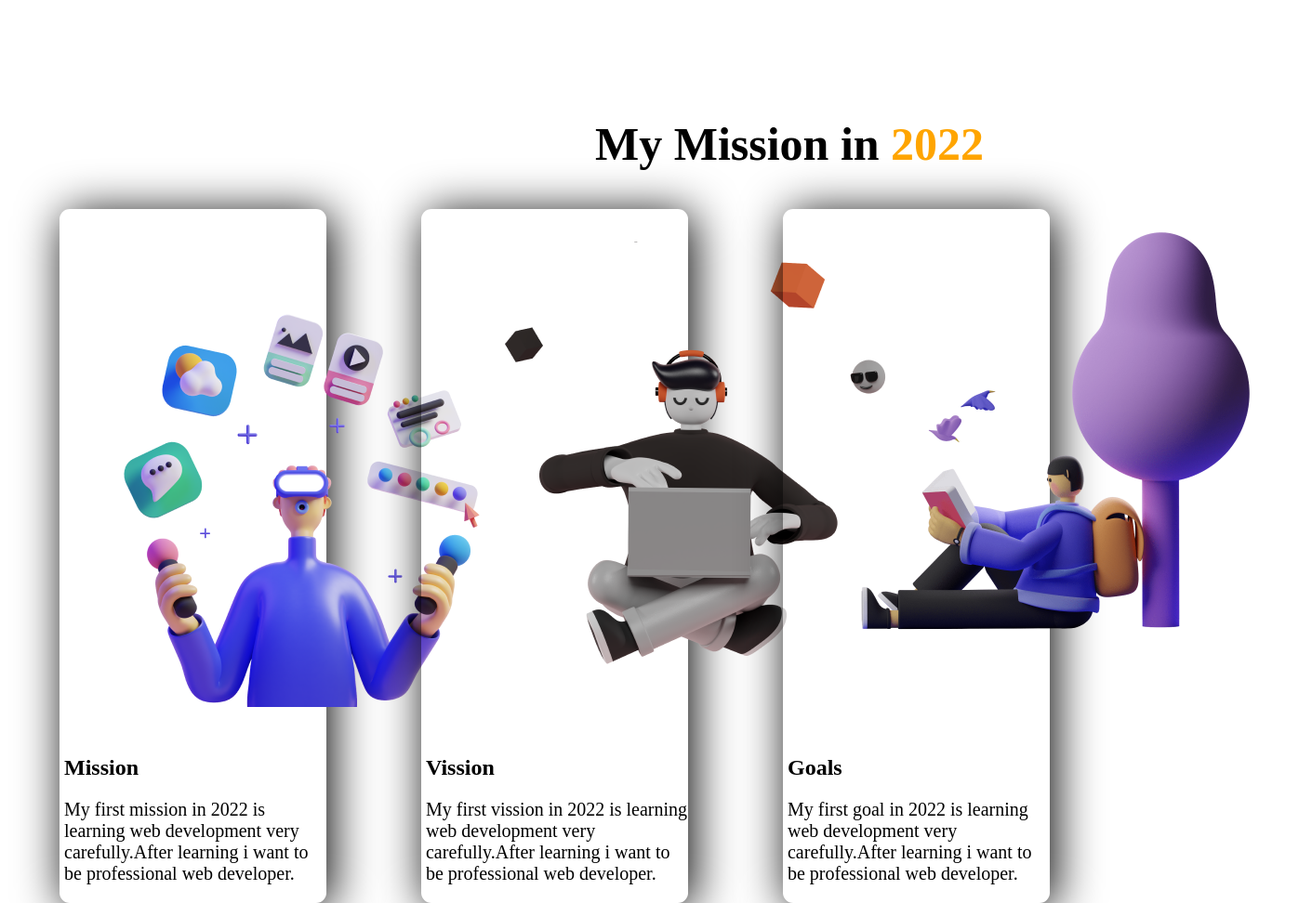
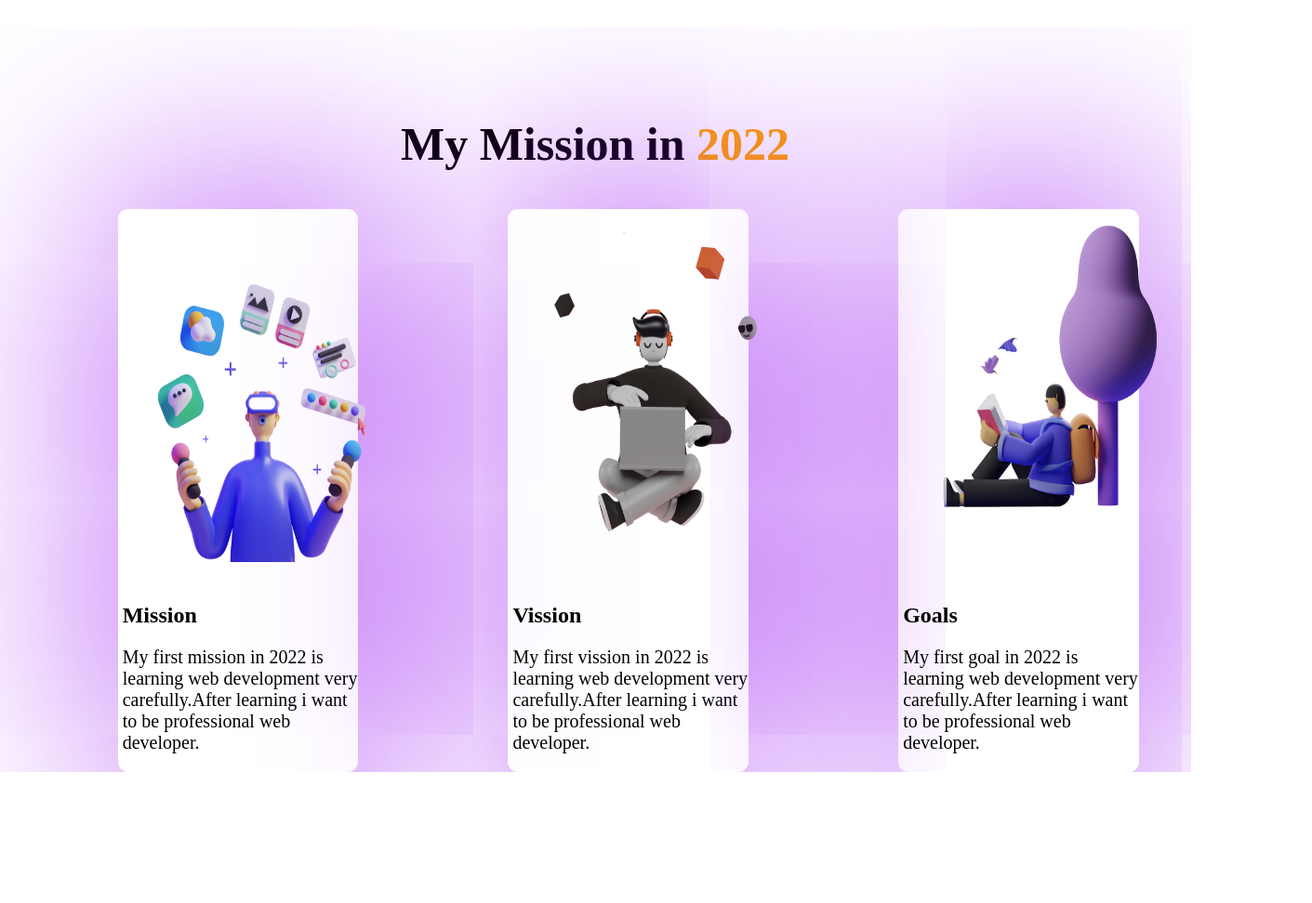
Before and after one commit to mdmamunor/mission-2022, a plain HTML site: page index.html in a window 1280 px wide. Shown: the part 480-1452 px from the top of the page at 93% size, 1411 px wide, since content can reach past the window. After the commit the page ends 1311 px from the top, so only its background shows below. Drawn offline with Linux system fonts and the light colour scheme.

Commit message:
top banner

```diff
--- a/index.html
+++ b/index.html
@@ -32,18 +32,18 @@
         </div>
     </section>
 
-    <section class="mission-area">
+    <section class="">
         <h1 id="text">My Mission in <span class="color"> 2022</span></h1>
         <div class="class">
             <div class="mission-item">
-                <img src="images/illustrators/illustrator-1.png" alt="">
+                <img src="images/illustrators/illustrator-1.png" alt="" width="350" height="400">
                 <h2>Mission</h2>
                 <p>My first mission in 2022 is learning web development very carefully.After learning i want to be
                     professional
                     web developer.</p>
             </div>
             <div class="mission-item">
-                <img src="images/illustrators/illustrator-2.png" alt="">
+                <img src="images/illustrators/illustrator-2.png" alt="" width="300" height="400">
                 <h2>Vission</h2>
                 <p>My first vission in 2022 is learning web development very carefully.After learning i want to be
                     professional
@@ -51,7 +51,7 @@
                 </p>
             </div>
             <div class="mission-item">
-                <img src="images/illustrators/illustrator-3.png" alt="">
+                <img src="images/illustrators/illustrator-3.png" alt="" width="310" height="400">
                 <h2>Goals</h2>
                 <p>My first goal in 2022 is learning web development very carefully.After learning i want to be
                     professional
--- a/style.css
+++ b/style.css
@@ -18,6 +18,7 @@ h1{
 .flexible-container{
     display: flex;
     margin-bottom: 150px;
+
 }
 .half-weith{
     width: 50%;
@@ -41,22 +42,23 @@ p{
     font-size: 20px;
 }
 #text{
-    margin-left: 50%;
+    text-align: center;
 }
 .class{
     display: flex;
-    margin-bottom: 150px;
+    width:90%;
+    height:444%;
+
 }
 .color{
     color: orange;
 }
 .mission-item{
 
-   width: 22%;
-   margin-left: 5%;
+   width:22%;
+   margin-left: 11%;
    margin-right: 3%;
    padding-left: 5px;
    border-radius: 11px;
-
-   box-shadow: 5px 5px 50px black;
+   box-shadow: 10px 10px 500px rgb(147, 7, 240);
 }
```
